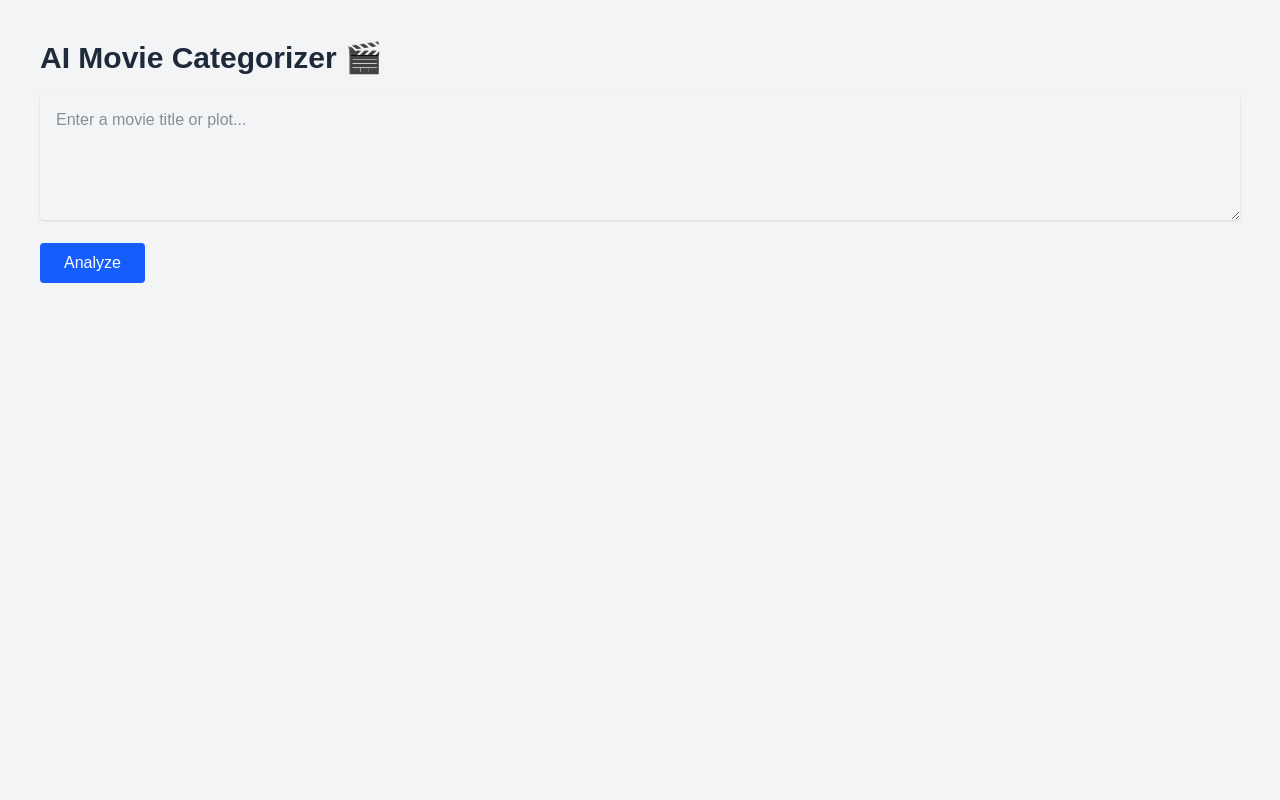
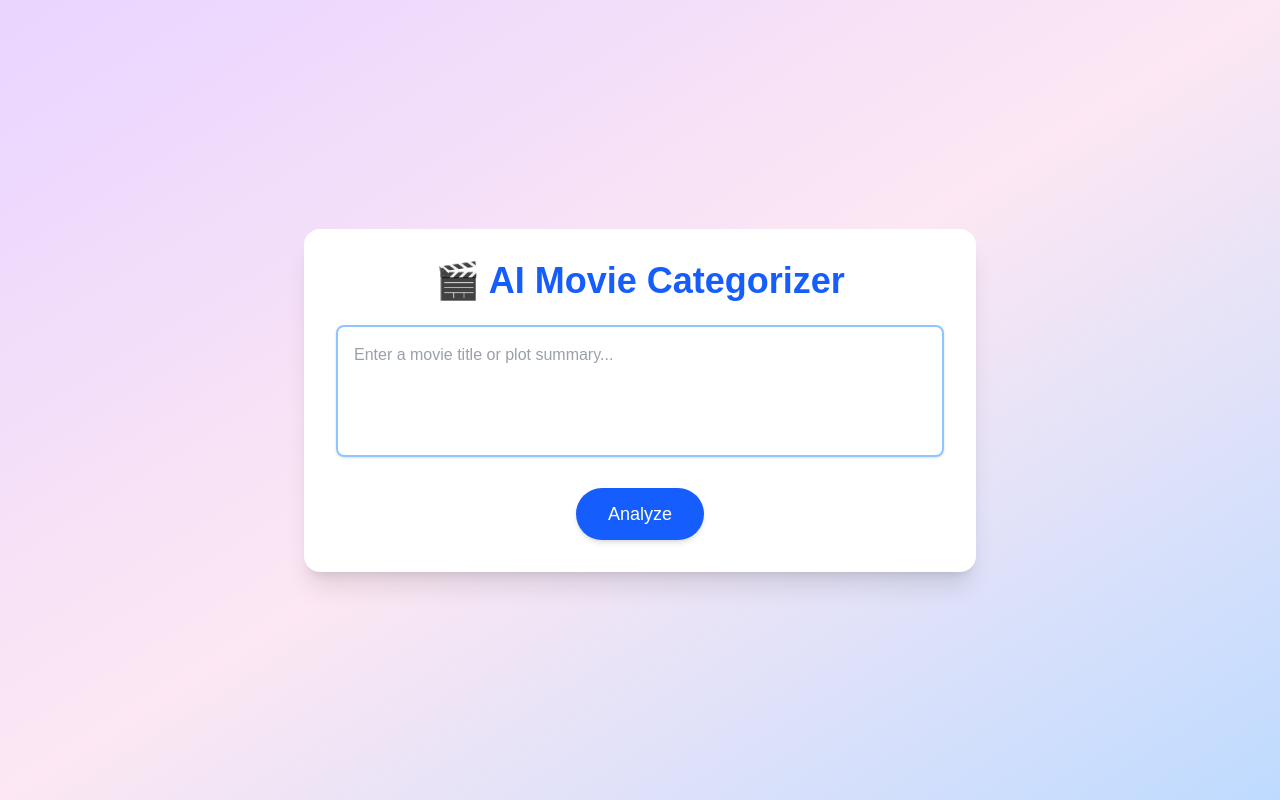
Before and after one commit to Ravindu1015/ai-movie-categorizer, a Next.js app: page /start in a window 1280 px wide. Built offline with nearby package versions, Linux system fonts and the light colour scheme.

Commit message:
refactor: enhance UI and improve response handling in movie analysis component

```diff
--- a/app/start/page.tsx
+++ b/app/start/page.tsx
@@ -2,12 +2,15 @@
 import { useState } from 'react';
 
 export default function Home() {
-  const [movieInput, setMovieInput] = useState("");
-  const [response, setResponse] = useState("");
+  const [movieInput, setMovieInput] = useState('');
+  const [response, setResponse] = useState('');
   const [loading, setLoading] = useState(false);
 
   const handleSubmit = async () => {
+    if (!movieInput.trim()) return;
     setLoading(true);
+    setResponse('');
+
     const res = await fetch('/api/analyzeMovie', {
       method: 'POST',
       headers: { 'Content-Type': 'application/json' },
@@ -15,30 +18,54 @@ export default function Home() {
     });
 
     const data = await res.json();
-    setResponse(data.analysis || 'No data.');
+    setResponse(data.analysis || 'No analysis available.');
     setLoading(false);
   };
 
   return (
-    <div className="min-h-screen p-10 bg-gray-100 text-gray-800">
-      <h1 className="text-3xl font-bold mb-4">AI Movie Categorizer 🎬</h1>
+    <div className="min-h-screen bg-gradient-to-br from-purple-200 via-pink-100 to-blue-200 flex items-center justify-center px-4 py-10">
+      <div className="bg-white max-w-2xl w-full p-8 rounded-2xl shadow-xl">
+        <h1 className="text-4xl font-extrabold text-center text-blue-600 mb-6">
+          🎬 AI Movie Categorizer
+        </h1>
+
         <textarea
-        className="w-full p-4 rounded shadow mb-4"
+          className="w-full p-4 border-2 border-blue-300 rounded-lg focus:outline-none focus:ring-4 focus:ring-blue-200 resize-none text-gray-700 shadow-sm transition-all"
           rows={4}
-        placeholder="Enter a movie title or plot..."
+          placeholder="Enter a movie title or plot summary..."
           value={movieInput}
           onChange={(e) => setMovieInput(e.target.value)}
         />
-      <button onClick={handleSubmit} className="px-6 py-2 bg-blue-600 text-white rounded">
+
+        <div className="flex justify-center mt-6">
+          <button
+            onClick={handleSubmit}
+            disabled={loading}
+            className={`px-8 py-3 rounded-full text-lg font-medium transition-all ${
+              loading
+                ? 'bg-gray-400 cursor-not-allowed'
+                : 'bg-blue-600 hover:bg-blue-700 text-white shadow-md'
+            }`}
+          >
             {loading ? 'Analyzing...' : 'Analyze'}
           </button>
+        </div>
 
-      {response && (
-        <div className="mt-8 p-4 bg-white shadow rounded">
-          <h2 className="text-xl font-semibold">AI Analysis</h2>
-          <pre className="whitespace-pre-wrap mt-2">{response}</pre>
+        {loading && (
+          <div className="flex justify-center mt-6">
+            <div className="animate-pulse text-center text-lg text-blue-500 font-semibold">
+              🔍 Thinking like an AI movie buff...
+            </div>
+          </div>
+        )}
+
+        {response && !loading && (
+          <div className="mt-8 p-6 bg-gray-50 rounded-lg border border-gray-200 shadow-inner">
+            <h2 className="text-xl font-bold text-gray-800 mb-2">AI Analysis Result</h2>
+            <p className="text-gray-700 whitespace-pre-wrap">{response}</p>
           </div>
         )}
       </div>
+    </div>
   );
 }
```
Lines whose indentation alone changed are shown as unchanged.
